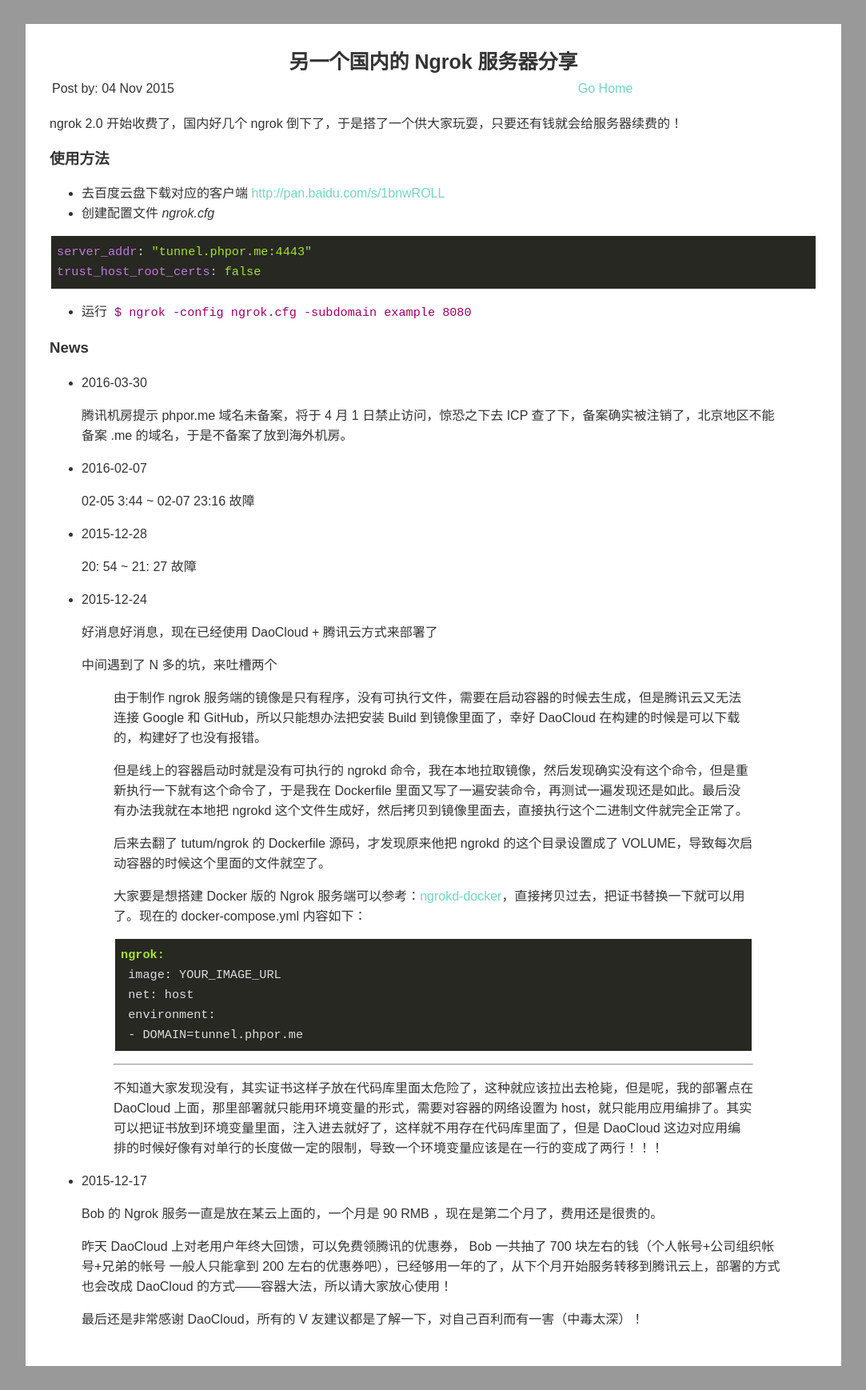
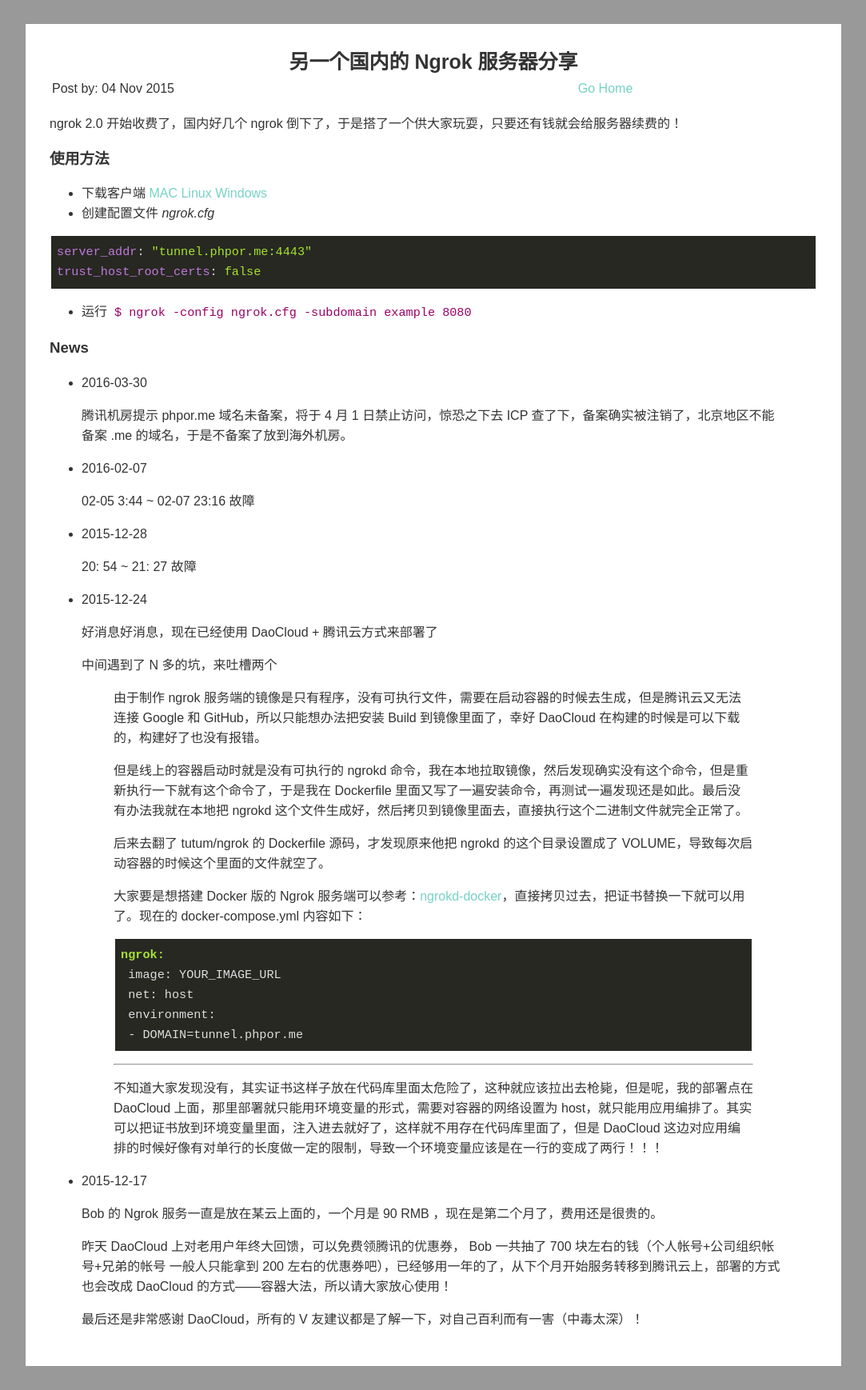
Before and after one commit to dcb9/dcb9.github.io, a Jekyll site: the page built from _posts/2015-11-04-share-ngrok.md, in a window 1280 px wide. Shown: the whole page at 80% size, without its empty margins (98-1181 px from the left). Built offline with Jekyll 4.4.1, drawn with Linux system fonts in a browser that asks for light colours; Markdown is read by kramdown in place of the engine named in the settings; comment, search, counter and statistics services are not loaded.

Commit message:
update package share link

````diff
--- a/_posts/2015-11-04-share-ngrok.md
+++ b/_posts/2015-11-04-share-ngrok.md
@@ -8,7 +8,7 @@
 
 ### 使用方法
 
-- 去百度云盘下载对应的客户端 <a href="http://pan.baidu.com/s/1bnwROLL" target="_blank">http://pan.baidu.com/s/1bnwROLL</a>
+- 下载客户端 <a href="http://d.phpor.me/1aHNc" target="_blank">MAC</a> <a href="http://d.phpor.me/eHuo" target="_blank">Linux</a> <a href="http://d.phpor.me/1bRYl" target="_blank">Windows</a>
 - 创建配置文件 *ngrok.cfg*
 
 ```
````
